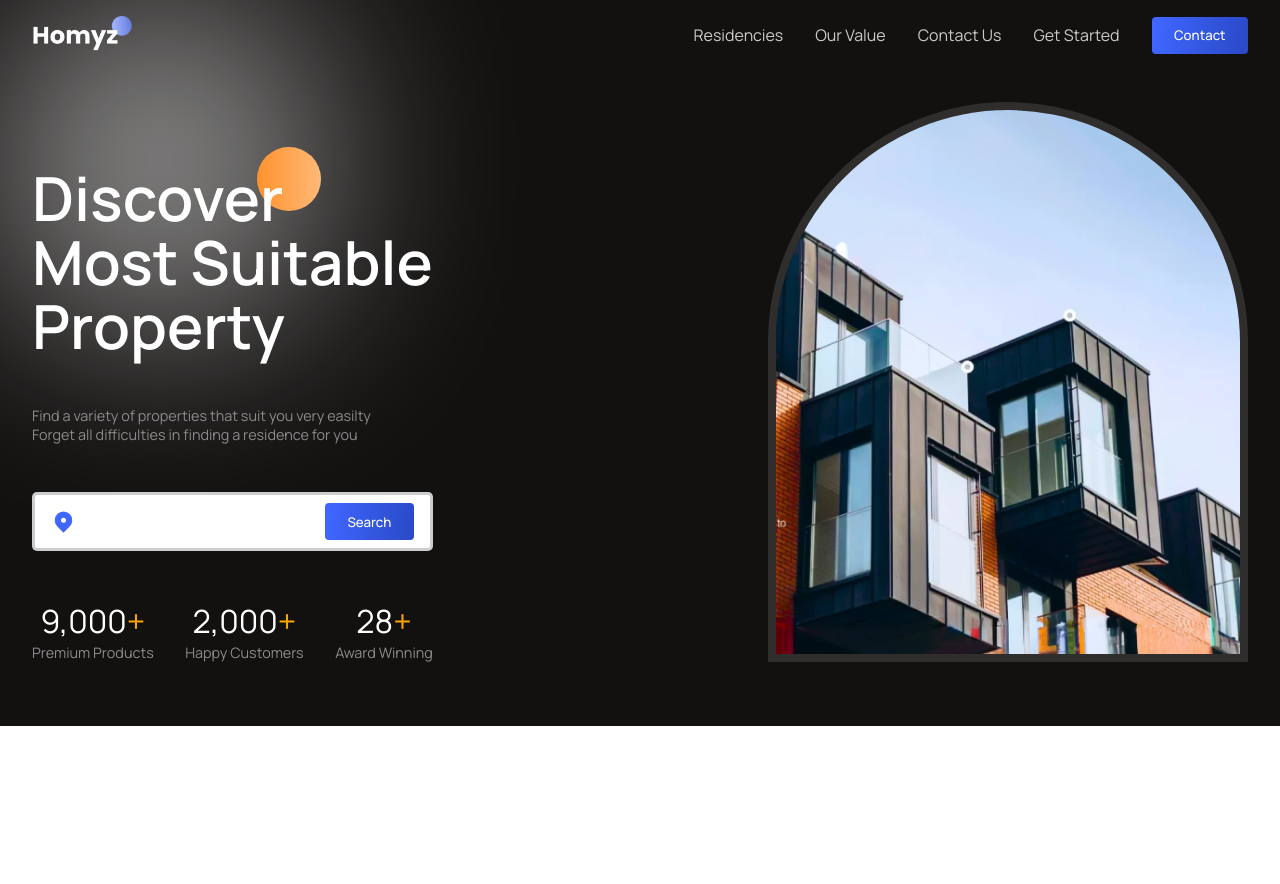
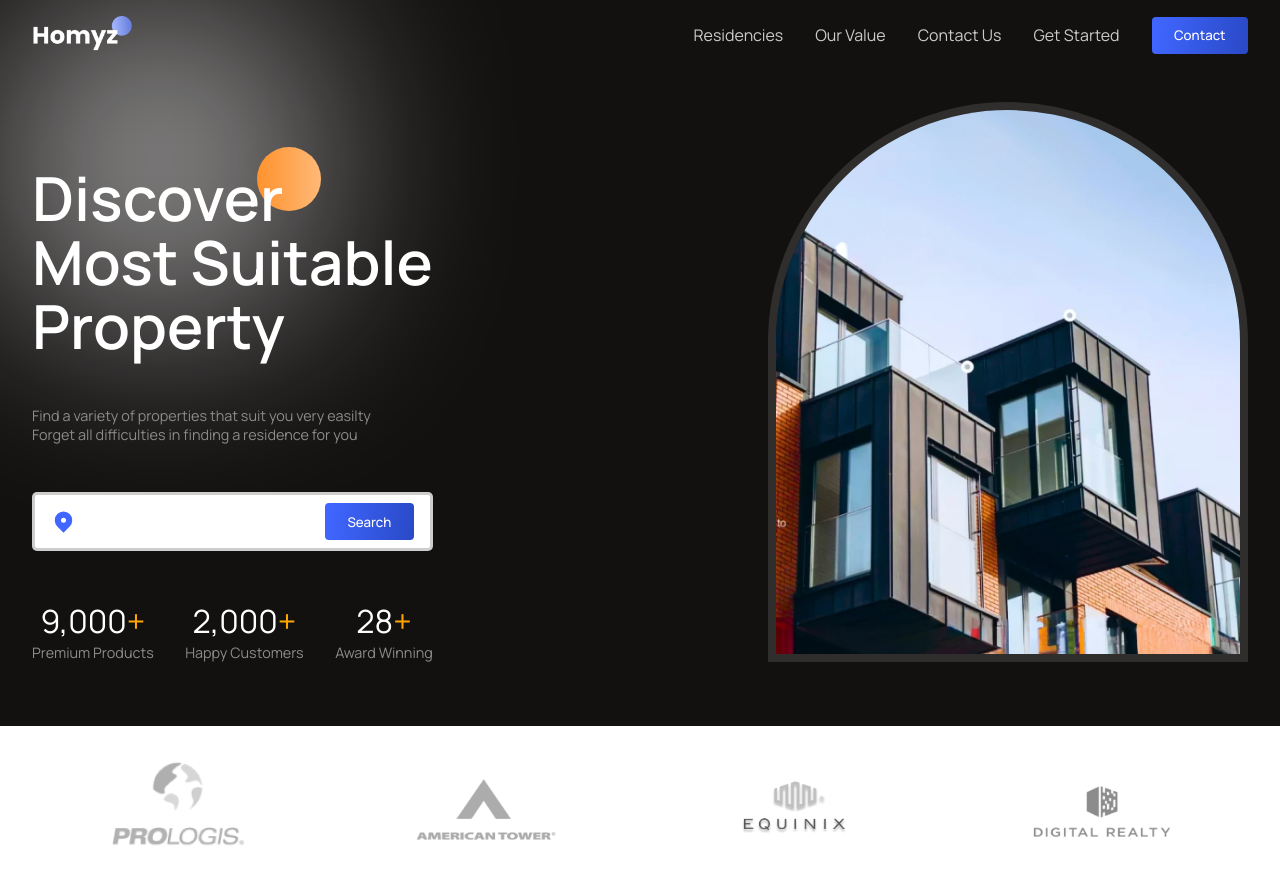
Before and after one commit to syarizx-30/realEstateWeb, a React (Vite) app in the folder realestate-web-app/: page / in a window 1280 px wide. Shown: the top 884 px of the page. Before the commit the page ends 800 px from the top, so only its background shows below. Built offline with nearby package versions, Linux system fonts and the light colour scheme.

Commit message:
Companies

```diff
--- a/realestate-web-app/src/App.jsx
+++ b/realestate-web-app/src/App.jsx
@@ -1,5 +1,6 @@
 import Header from "./components/Header/Header";
 import Hero from "./components/Hero/Hero";
+import Companies from "./components/Companies/Companies";
 import "./App.css"
 function App() {
   return (
@@ -9,6 +10,7 @@ function App() {
       <Header />
       <Hero />
       </div>
+      <Companies />
     </div>
   );
 }
--- /dev/null
+++ b/realestate-web-app/src/components/Companies/Companies.css
@@ -0,0 +1,8 @@
+.c-container {
+    justify-content: space-around;
+    gap: 1rem;
+}
+
+.c-container>img {
+    width: 9rem;
+}
--- /dev/null
+++ b/realestate-web-app/src/components/Companies/Companies.jsx
@@ -0,0 +1,17 @@
+import React from "react";
+import "./Companies.css";
+
+const Companies = () => {
+  return (
+    <section className="c-wrapper">
+      <div className="paddings innerWidth flexCenter c-container">
+        <img src="./prologis.png" alt="" />
+        <img src="./tower.png" alt="" />
+        <img src="./equinix.png" alt="" />
+        <img src="./realty.png" alt="" />
+      </div>
+    </section>
+  );
+};
+
+export default Companies;
```
